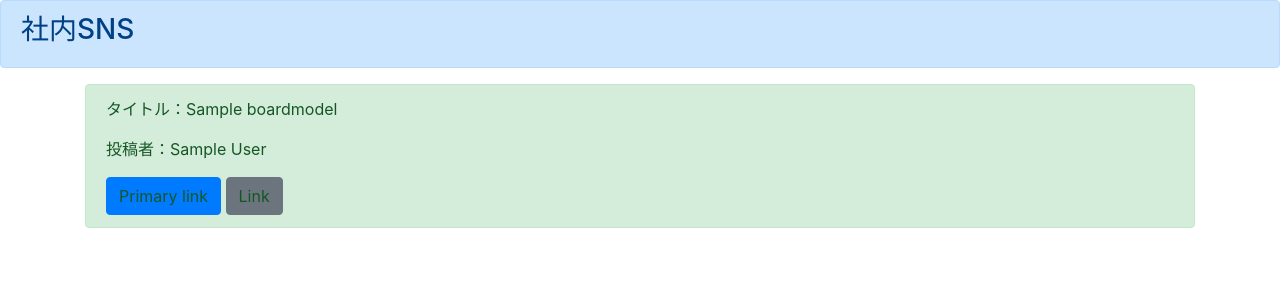
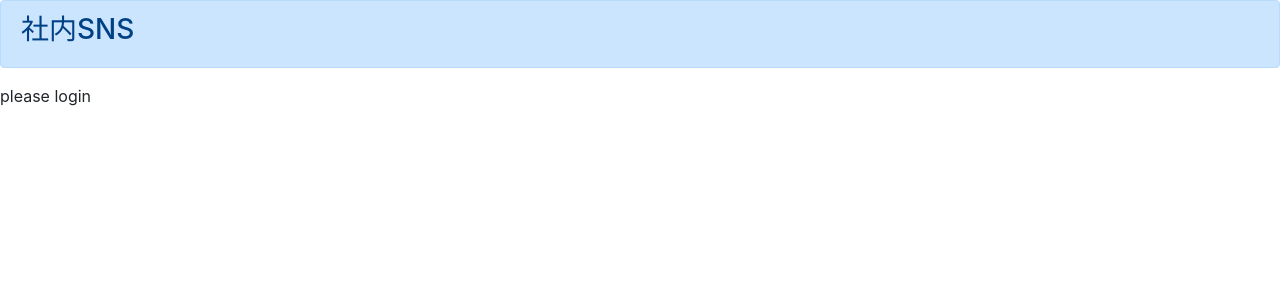
Before and after one commit to gustave-studio/django_test_sns, a Django app: page /list/ in a window 1280 px wide. Shown: the top 300 px of the page. Run offline with Django 4.2, Linux system fonts and the light colour scheme; tables that the repository leaves empty hold one stand-in row (values such as "Sample post").

```diff
--- a/boardapp/urls.py
+++ b/boardapp/urls.py
@@ -2,7 +2,7 @@ from django.urls import path, include
 from .views import signupfunc, loginfunc, listfunc
 
 urlpatterns = [
-    path('signup/', signupfunc),
-    path('login/', loginfunc),
-    path('list/', listfunc)
+    path('signup/', signupfunc, name='signup'),
+    path('login/', loginfunc, name='login'),
+    path('list/', listfunc, name='list')
 ]
--- a/boardapp/views.py
+++ b/boardapp/views.py
@@ -1,8 +1,9 @@
-from django.shortcuts import render
+from django.shortcuts import render, redirect
 from django.contrib.auth.models import User
 from django.db import IntegrityError
 from django.contrib.auth import authenticate, login
 from .models import BoardModel
+from django.contrib.auth.decorators import login_required
 
 # Create your views here.
 
@@ -24,11 +25,12 @@ def loginfunc(request):
         user = authenticate(request, username=username, password=password)
         if user is not None:
             login(request, user)
-            return render(request, 'login.html', {'context':'loged in'})
+            return redirect('list')
         else:
-            return render(request, 'login.html', {'context':'not loged in'})
-    return render(request, 'login.html', {'context':'get method'})
+            return render(request, 'login.html', {})
+    return render(request, 'login.html', {})
 
+# @login_required
 def listfunc(request):
     object_list = BoardModel.objects.all()
     return render(request, 'list.html', {'object_list':object_list})
--- a/boardproject/settings.py
+++ b/boardproject/settings.py
@@ -116,3 +116,5 @@ DEFAULT_AUTO_FIELD = 'django.db.models.BigAutoField'
 MEDIA_ROOT = BASE_DIR / 'media'
 
 MEDIA_URL = 'medi/'
+
+LOGIN_URL = 'login'
--- a/templates/list.html
+++ b/templates/list.html
@@ -7,6 +7,7 @@
 {% endblock header %}
 
 {% block content %}
+{% if user.is_authenticated %}
 <div class="container">
     {% for item in object_list %}
     <div class="alert alert-success" role="alert">
@@ -17,4 +18,7 @@
     </div>
     {% endfor %}
 </div>
+{% else %}
+please login
+{% endif %}
 {% endblock content %}
```
